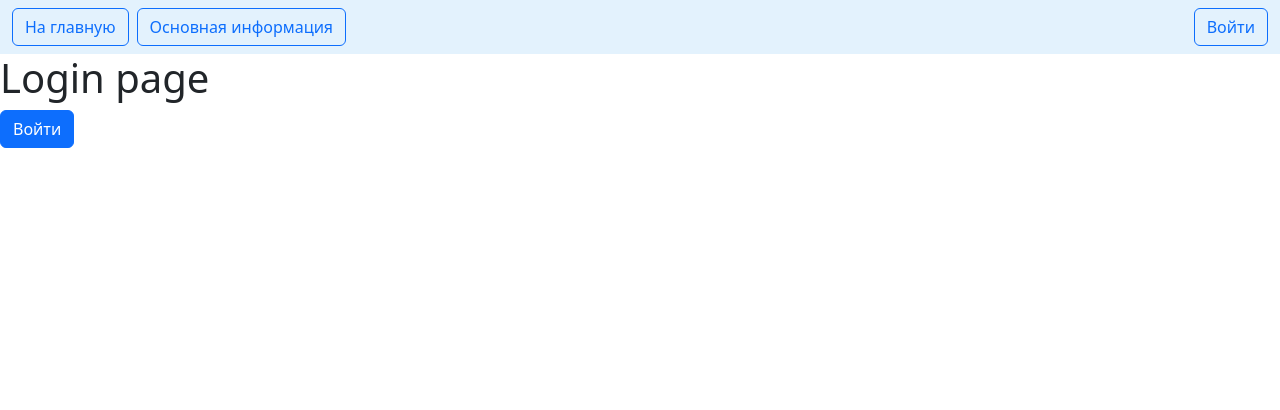
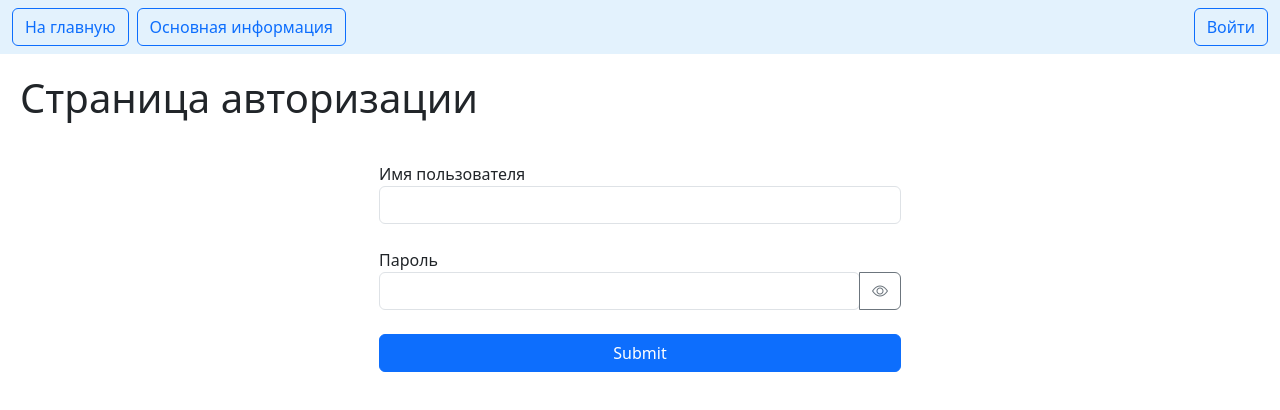
Before and after one commit to nikrassel/rs-test, a React (Create React App) app: page /login in a window 1280 px wide. Shown: the top 410 px of the page. Built offline with nearby package versions, Linux system fonts and the light colour scheme.

Commit message:
add authorization form

```diff
--- a/src/App.tsx
+++ b/src/App.tsx
@@ -5,6 +5,7 @@ import BrowseInfo from "./pages/browseInfo";
 import Login from "./pages/login";
 import NotFound from "./pages/notFound";
 import Navbar from "./components/Navbar/navbar";
+import "./index.css";
 
 type ContextProps = {
   userStatus: string;
@@ -24,12 +25,14 @@ function App() {
     <>
       <UserContext.Provider value={{ userStatus, setUserStatus }}>
         <Navbar />
+        <div className="wrapper">
           <Routes>
             <Route path="/" element={<Main />} />
             <Route path="/browse" element={<BrowseInfo />} />
             <Route path="/login" element={<Login />} />
             <Route path="*" element={<NotFound />} />
           </Routes>
+        </div>
       </UserContext.Provider>
     </>
   );
--- a/src/api/fake.api/login.api.ts
+++ b/src/api/fake.api/auth.api.ts
@@ -9,6 +9,8 @@ const login = (name: string, password: string) =>
       if (name === admin.userName && password === admin.password) {
         localStorage.setItem("status", "authorized");
         resolve("authorized");
+      } else {
+        resolve("error");
       }
     }, 1000);
   });
--- a/src/api/index.ts
+++ b/src/api/index.ts
@@ -1,8 +1,8 @@
-import login from "./fake.api/login.api";
+import authService from "./fake.api/auth.api";
 import data from "./fake.api/data.api";
 
 const API = {
-  login,
+  authService,
   data,
 };
 
--- a/src/components/Info/childComponent.tsx
+++ b/src/components/Info/childComponent.tsx
@@ -40,7 +40,6 @@ const ChildComponent: React.FC<ChildComponentProps> = ({ info }) => {
     if (sortBy.onSort) {
       filtredInfo = _.orderBy(filtredInfo, "name", sortBy.order);
     }
-    console.log(filtredInfo);
     return (
       <>
         <TextField
@@ -55,11 +54,12 @@ const ChildComponent: React.FC<ChildComponentProps> = ({ info }) => {
           className="btn btn-primary mb-4"
           onClick={() => handleSort()}
         >
-          {sortBy.order === "asc" ? (
-            <i className="bi bi-caret-up-fill"></i>
-          ) : (
-            <i className="bi bi-caret-down-fill"></i>
-          )}
+          {sortBy.onSort &&
+            (sortBy.order === "asc" ? (
+              <i className="bi bi-caret-up-fill"></i>
+            ) : (
+              <i className="bi bi-caret-down-fill"></i>
+            ))}
           Сортировка
         </button>
         <ul>
--- a/src/components/Navbar/navbar.tsx
+++ b/src/components/Navbar/navbar.tsx
@@ -6,7 +6,7 @@ import API from "../../api";
 const Navbar = () => {
   const context = React.useContext(UserContext);
   function handleClick() {
-    API.login.logout().then((data: unknown) => {
+    API.authService.logout().then((data: unknown) => {
       if (typeof data === "string") context?.setUserStatus(data);
     });
   }
--- /dev/null
+++ b/src/index.css
@@ -0,0 +1,3 @@
+.wrapper {
+  margin: 20px;
+}
--- a/src/pages/browseInfo.tsx
+++ b/src/pages/browseInfo.tsx
@@ -5,16 +5,20 @@ import API from "../api";
 import ParentComponent from "../components/Info/parentComponents";
 import ChildComponent from "../components/Info/childComponent";
 
-// type InfoProps = {
-//   key: string;
-//   name: string;
-//   children: InfoProps[];
-// };
+type InfoObject = {
+  key: string;
+  name: string;
+  children: InfoObject[];
+};
+
+function isInfoObject(obj: any): obj is InfoObject {
+  return typeof obj.key === "string" && typeof obj.name === "string";
+}
 
 const BrowseInfo = () => {
   const navigate = useNavigate();
-  const [info, setInfo] = React.useState<any>();
-  const [branch, setBranch] = React.useState<any>();
+  const [info, setInfo] = React.useState<InfoObject | undefined>();
+  const [branch, setBranch] = React.useState<InfoObject | undefined>();
   const context = React.useContext(UserContext);
   React.useEffect(() => {
     if (context?.userStatus !== "authorized") {
@@ -22,19 +26,22 @@ const BrowseInfo = () => {
     }
   }, [context, navigate]);
   React.useEffect(() => {
-    API.data.fetchAll().then((data) => setInfo(data));
+    API.data.fetchAll().then((data) => {
+      if (isInfoObject(data)) setInfo(data);
+    });
   }, []);
   function handleChoose(
     key: string,
     event: React.MouseEvent<HTMLLIElement, MouseEvent>
   ) {
     event.stopPropagation();
-    API.data.fetchChildren(key).then((data) => setBranch(data));
+    API.data.fetchChildren(key).then((data) => {
+      if (isInfoObject(data)) setBranch(data);
+    });
   }
-  console.log(branch);
   return (
     <div>
-      <h1>Browse Info</h1>
+      <h1>Основная информация</h1>
       {info ? (
         <div className="row justify-content-md-center">
           <div className="col-4">
--- a/src/pages/login.tsx
+++ b/src/pages/login.tsx
@@ -2,30 +2,53 @@ import React from "react";
 import { useNavigate } from "react-router-dom";
 import API from "../api";
 import { UserContext } from "../App";
+import TextField from "../components/form/textField";
 
 const Login = () => {
   const context = React.useContext(UserContext);
   const navigate = useNavigate();
-  function handleClick() {
-    API.login.login("admin", "admin").then((data: unknown) => {
+  const [userName, setUserName] = React.useState("");
+  const [password, setPassword] = React.useState("");
+  function handleClick(event: React.FormEvent<HTMLFormElement>) {
+    event.preventDefault();
+    API.authService.login(userName, password).then((data: unknown) => {
       if (typeof data === "string") context?.setUserStatus(data);
     });
   }
   React.useEffect(() => {
     if (context?.userStatus === "authorized") {
       navigate("/");
+    } else if (context?.userStatus === "error") {
+      alert("Введен неверный логин и/или пароль");
     }
   }, [context, navigate]);
   return (
     <>
-      <h1>Login page</h1>
-      <button
-        type="button"
-        className="btn btn-primary"
-        onClick={() => handleClick()}
-      >
-        Войти
-      </button>
+      <h1>Страница авторизации</h1>
+      <div className="container mt-3">
+        <div className="row">
+          <div className="col-md-6 offset-md-3 p-4">
+            <form onSubmit={(event) => handleClick(event)}>
+              <TextField
+                label="Имя пользователя"
+                name="user-name"
+                value={userName}
+                onChange={setUserName}
+                placeHolder=""
+              />
+              <TextField
+                label="Пароль"
+                name="password"
+                type="password"
+                value={password}
+                onChange={setPassword}
+                placeHolder=""
+              />
+              <button className="btn btn-primary w-100 mx-auto">Submit</button>
+            </form>
+          </div>
+        </div>
+      </div>
     </>
   );
 };
--- a/src/pages/main.tsx
+++ b/src/pages/main.tsx
@@ -1,7 +1,7 @@
 import React from "react";
 
 const Main = () => {
-  return <h1>Main Page</h1>;
+  return <h1>Приветствуем Вас в нашем приложении!</h1>;
 };
 
 export default Main;
```
Lines whose indentation alone changed are shown as unchanged.
